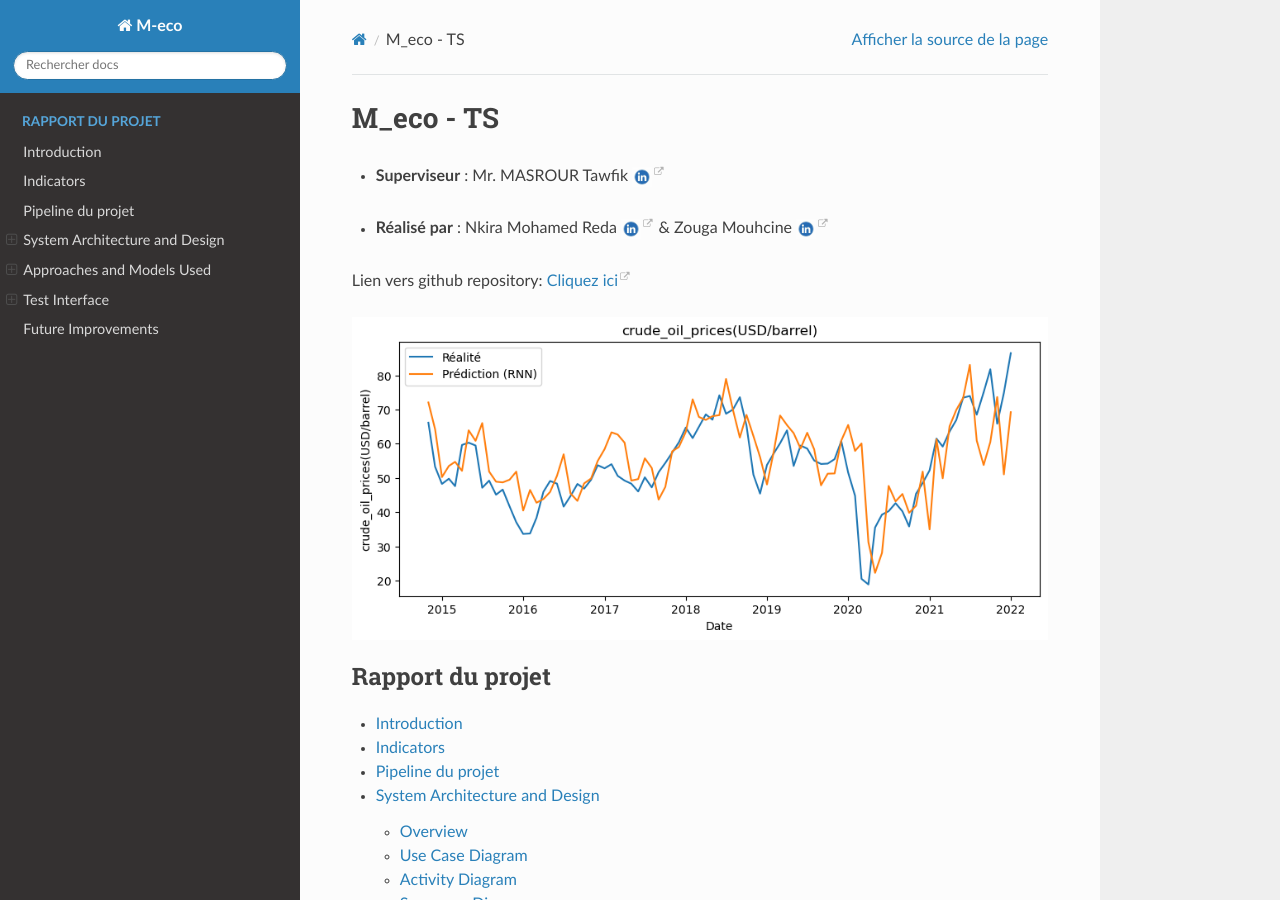
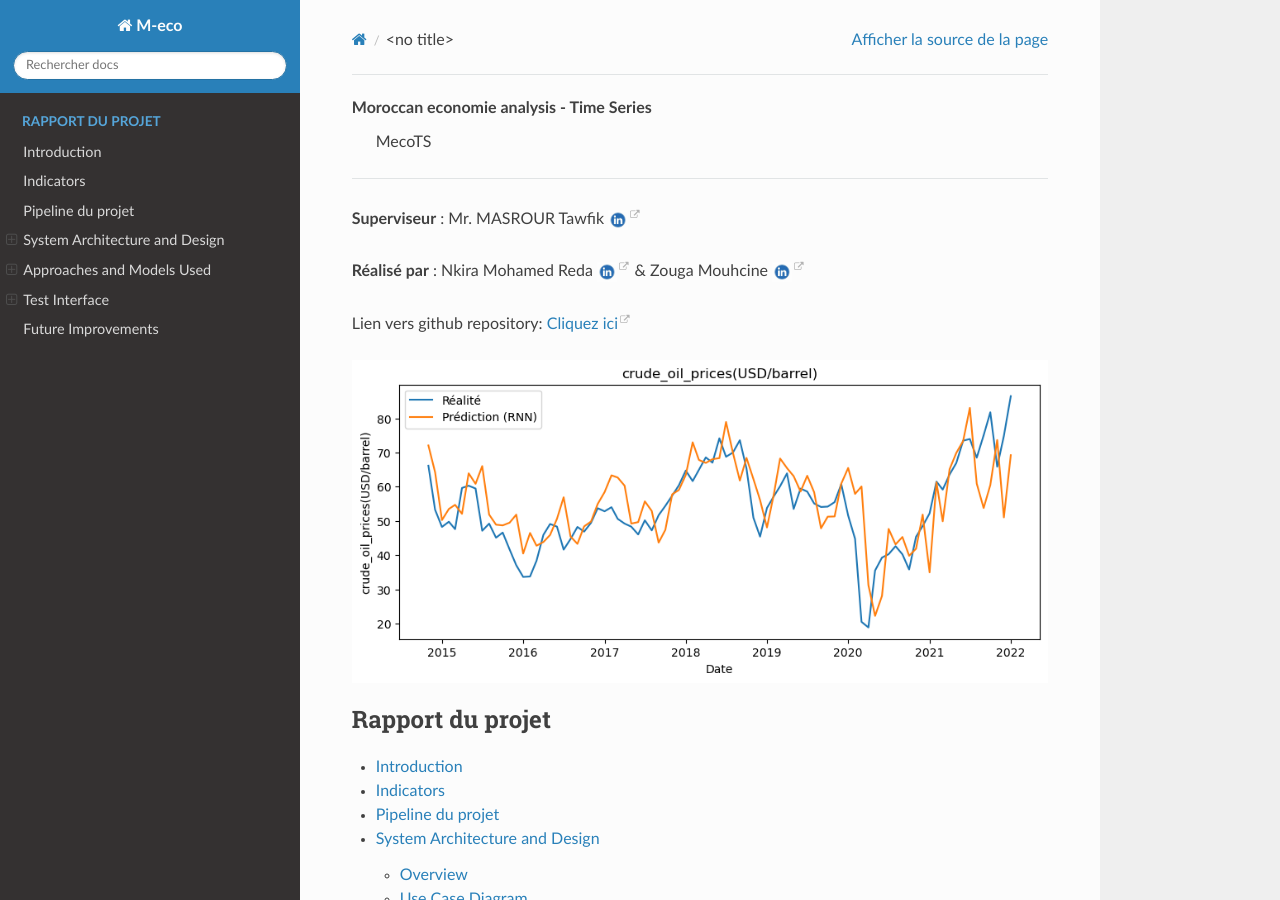
Before and after one commit to med-reda-nk/M_eco, a Sphinx documentation site: the page built from Documentation/index.rst, in a window 1280 px wide and 900 px high. Built offline with Sphinx 7.4.7 and the Read the Docs theme 3.1.0, drawn with Linux system fonts in a browser that asks for light colours.

Commit message:
Update index.rst

```diff
--- a/Documentation/index.rst
+++ b/Documentation/index.rst
@@ -1,5 +1,5 @@
-
-M_eco - TS
+Moroccan economie analysis - Time Series
+                MecoTS
 ===================================================
 
 
```
